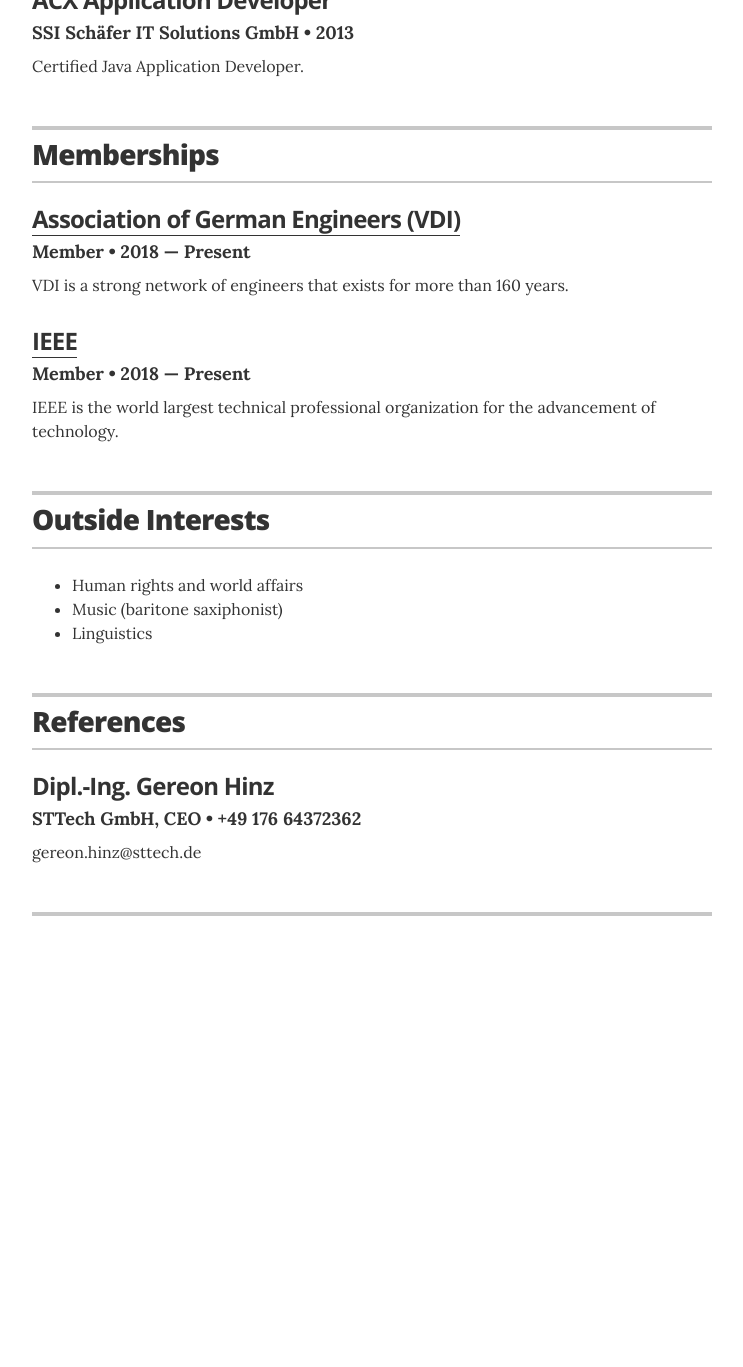
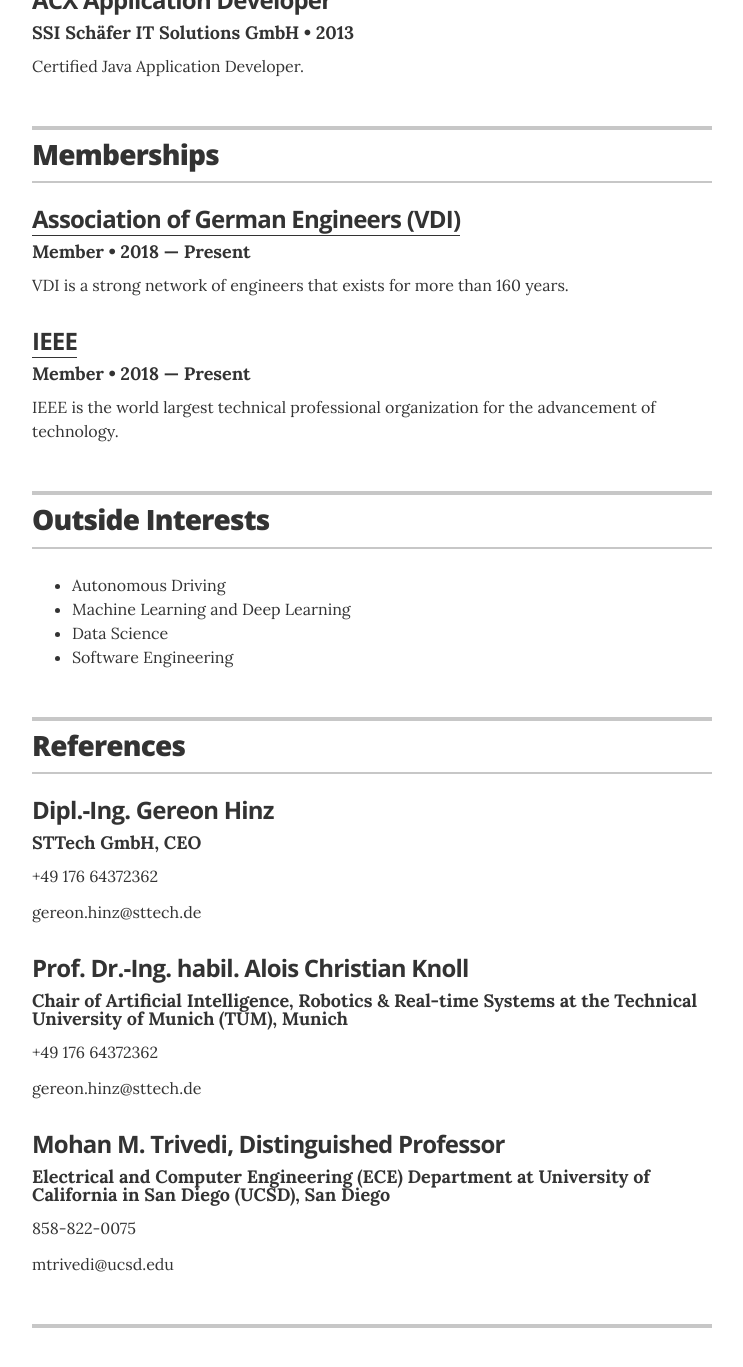
Before and after one commit to walzimmer/website, a Jekyll site: the page built from index.html, in a window 1280 px wide and 1400 px high, scrolled down 8066 px. Shown: the top 1367 px of the window, without its empty margins (268-1011 px from the left). Built offline with Jekyll 4.4.1, drawn with Linux system fonts in a browser that asks for light colours; before the commit the page ends 9054 px from its top, so only the background shows below that.

Commit message:
add references

```diff
--- a/_data/interests.yml
+++ b/_data/interests.yml
@@ -1,4 +1,5 @@
 # Interests
-- description: Human rights and world affairs
-- description: Music (baritone saxiphonist)
-- description: Linguistics
+- description: Autonomous Driving
+- description: Machine Learning and Deep Learning
+- description: Data Science
+- description: Software Engineering
--- a/_data/references.yml
+++ b/_data/references.yml
@@ -1,4 +1,14 @@
 - reference: Dipl.-Ing. Gereon Hinz
   organization: STTech GmbH, CEO
-  year: +49 176 64372362
-  summary: gereon.hinz@sttech.de
+  phone: +49 176 64372362
+  mail: gereon.hinz@sttech.de
+
+- reference: Prof. Dr.-Ing. habil. Alois Christian Knoll
+  organization: Chair of Artificial Intelligence, Robotics & Real-time Systems at the Technical University of Munich (TUM), Munich
+  phone: +49 176 64372362
+  mail: gereon.hinz@sttech.de
+
+- reference: Mohan M. Trivedi, Distinguished Professor
+  organization: Electrical and Computer Engineering (ECE) Department at University of California in San Diego (UCSD), San Diego
+  phone: 858-822-0075
+  mail: mtrivedi@ucsd.edu
--- a/_layouts/resume.html
+++ b/_layouts/resume.html
@@ -292,8 +292,9 @@
         {% for reference in site.data.references %}
         <div class="resume-item">
           <h3 class="resume-item-title" itemprop="award">{{ reference.reference}}</h3>
-          <h4 class="resume-item-details">{{ reference.organization }} &bull; {{ reference.year }}</h4>
-          <p class="resume-item-copy">{{ reference.summary }}</p>
+          <h4 class="resume-item-details">{{ reference.organization }}</h4>
+          <p class="resume-item-copy">{{ reference.phone }}</p>
+          <p class="resume-item-copy">{{ reference.mail }}</p>
         </div>
         {% endfor %}
 
```
